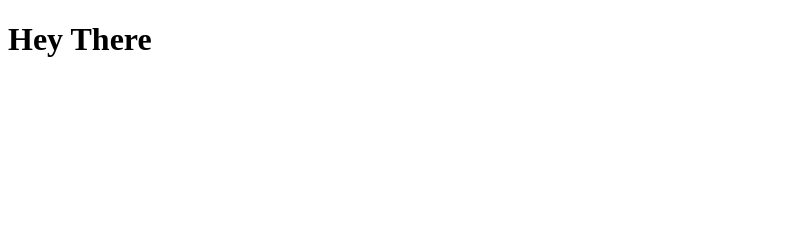
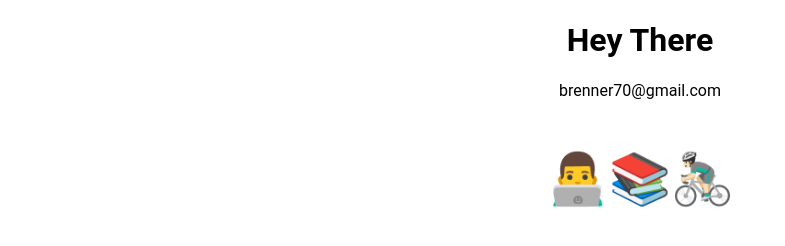
Before and after one commit to brennerpablo/brennerpablo.github.io, a plain HTML site: page index.html in a window 1280 px wide. Shown: the whole page, without its empty margins (0-785 px from the left). Drawn offline with Linux system fonts and the light colour scheme.

Commit message:
improving

```diff
--- a/index.html
+++ b/index.html
@@ -1,17 +1,29 @@
 <!DOCTYPE html>
 <html lang="en">
+
 <head>
     <meta charset="UTF-8">
     <meta name="viewport" content="width=device-width, initial-scale=1.0">
     <meta http-equiv="X-UA-Compatible" content="ie=edge">
     <title>Pablo Brenner</title>
     <link rel="stylesheet" href="./style.css">
-    <link rel="icon" href="./favicon.ico" type="image/x-icon">
+    <!-- <link rel="icon" href="./favicon.ico" type="image/x-icon"> -->
 </head>
+
 <body>
     <main>
+
+        <div class="container">
             <h1>Hey There</h1>
+
+            <p>brenner70@gmail.com</p>
+
+            <p style="font-size: 50px;">👨‍💻📚🚴🏻‍♂️</p>
+        </div>
+
     </main>
+
     <script src="index.js"></script>
 </body>
+
 </html>
--- a/style.css
+++ b/style.css
@@ -0,0 +1,9 @@
+body {
+    font-family: "Roboto", sans-serif;
+}
+
+.container {
+    border-radius: 10px;
+    border-color: 'black';
+    text-align: center;
+}
```
Lines whose indentation alone changed are shown as unchanged.
